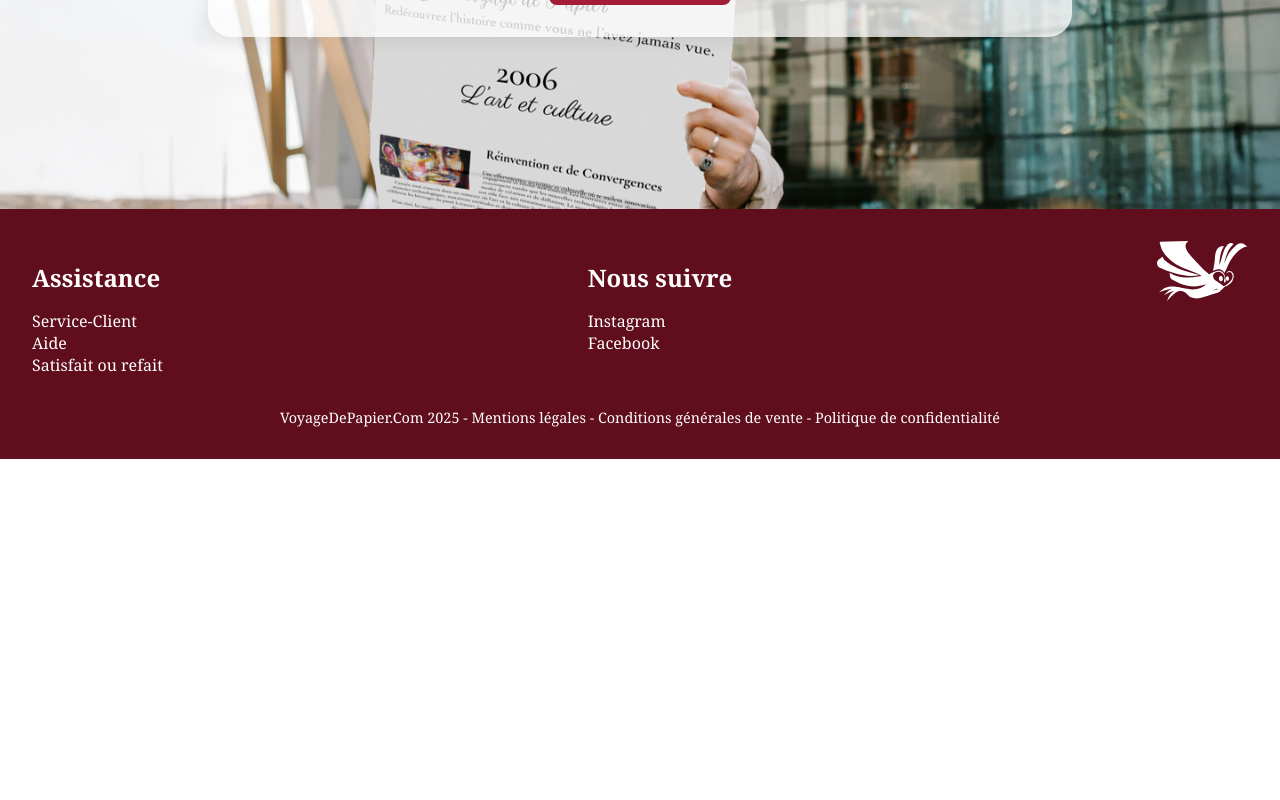
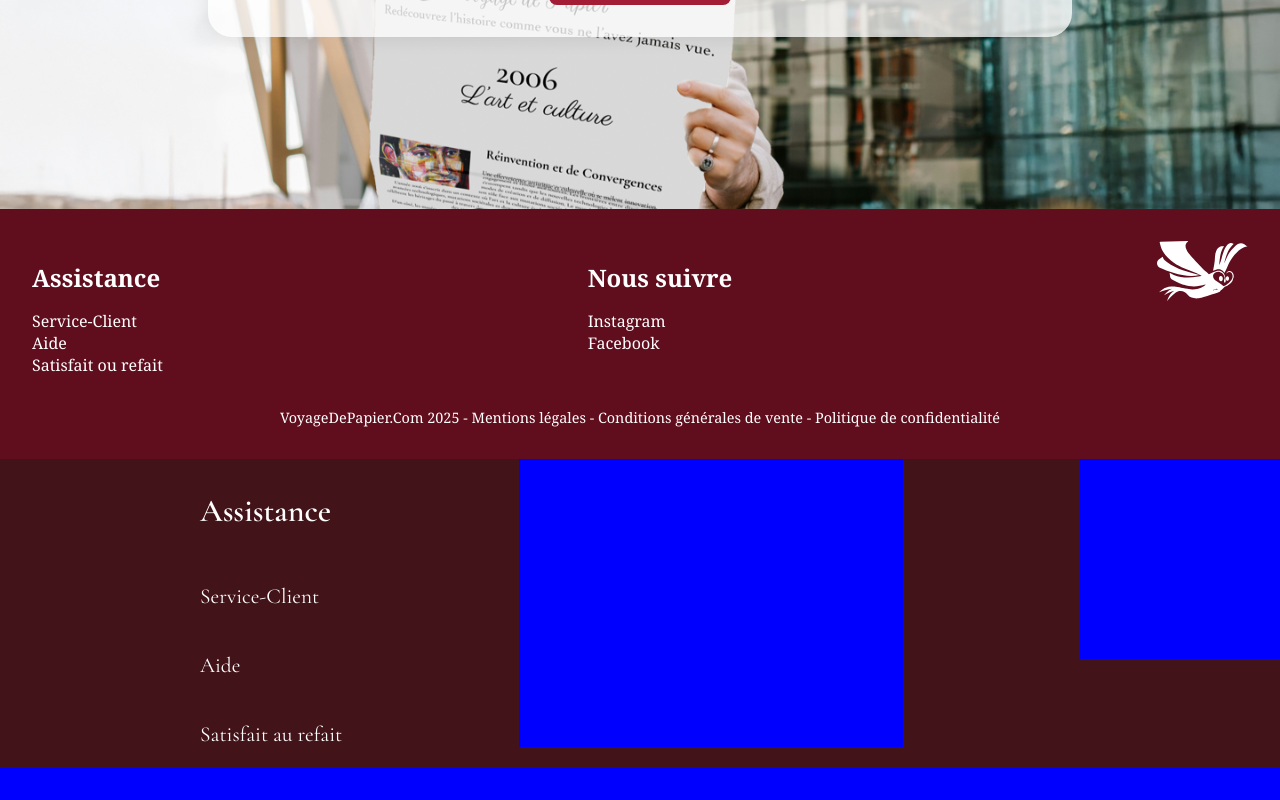
Before and after one commit to clementAvesque/voyages_de_papiers, a Vue app: page /Panier in a window 1280 px wide. Shown: the part 501-1301 px from the top of the page. Before the commit the page ends 960 px from the top, so only its background shows below. Built offline with nearby package versions, Linux system fonts and the light colour scheme.

Commit message:
ajustement header ajout de acceuil

```diff
--- a/src/App.vue
+++ b/src/App.vue
@@ -1,6 +1,6 @@
 <script setup>
-import HelloWorld from './components/HelloWorld.vue'
 import Header from './components/Header.vue'
+import Footer from './components/Footer.vue'
 </script>
 
 <template>
@@ -8,6 +8,7 @@ import Header from './components/Header.vue'
   <div>
     <router-view />
   </div>
+  <Footer/>
 </template>
 
 
--- /dev/null
+++ b/src/components/Footer.vue
@@ -0,0 +1,69 @@
+<template>
+    <footer>
+        <div id="assistance">
+            <h3>Assistance</h3>
+            <p>Service-Client</p>
+            <p>Aide</p>
+            <p>Satisfait au refait</p>
+        </div>
+        <div id="resaux"></div>
+        <div id="logo_footer"></div>
+        <div id="sentence"></div>
+    </footer>
+</template>
+<script>
+</script>
+<style scoped>
+footer{
+    height: 40vh;
+    background-color: rgba(66, 19, 24, 1);
+    width: 100vw;
+    display: flex;
+    flex-direction: row;
+    align-items: start;
+    justify-content: space-between;
+    flex-wrap: wrap;
+}
+#assistance{
+
+    font-family: "Cormorant Garamond", serif;
+    color: white;
+    display: flex;
+    flex-direction: column;
+    justify-content: space-around;
+    padding-left: 200px;
+}
+h3{
+    font-size: 24pt;
+    font-weight: 600;
+
+    width: auto;
+}
+
+p{
+    font-size: 16pt;
+}
+#resaux{
+    height: 90%;
+    width: 30%;
+    background-color: blue;
+}
+
+#logo_footer{
+    height: 25vh;
+    width: 25vh;
+
+    background-color: blue;
+}
+#sentence{
+    width: 100vw;
+    height: 10%;
+    background-color: blue;
+}
+
+.cormorant-garamond {
+    font-family: "Cormorant Garamond", serif;
+    font-weight: auto;
+    font-style: normal;
+}
+</style>
--- a/src/components/Header.vue
+++ b/src/components/Header.vue
@@ -6,7 +6,8 @@ import { RouterLink } from 'vue-router';
 
 <template>
   <header>
-    <RouterLink to="/"><img src="../images/logo-white.svg" alt="Logo"></RouterLink>
+    <img src="../images/logo-white.svg" alt="Logo">
+    <RouterLink to="/" style="text-decoration: none; color: white;">Acceuil</RouterLink>
     <RouterLink to="/Article" style="text-decoration: none; color: white;">Votre journal</RouterLink>
     <RouterLink to="/team" style="text-decoration: none; color: white;">Notre équipe</RouterLink>
     <RouterLink to="/FAQ" style="text-decoration: none; color: white;">FAQ</RouterLink>
--- a/src/views/equipe.vue
+++ b/src/views/equipe.vue
@@ -134,7 +134,7 @@ h2 {
 
 p {
     font-size: 24pt;
-    font-weight: 300;
+    font-weight: 400;
     width: 80vw;
     text-align: center;
     font-family: "Lato", sans-serif;
```
